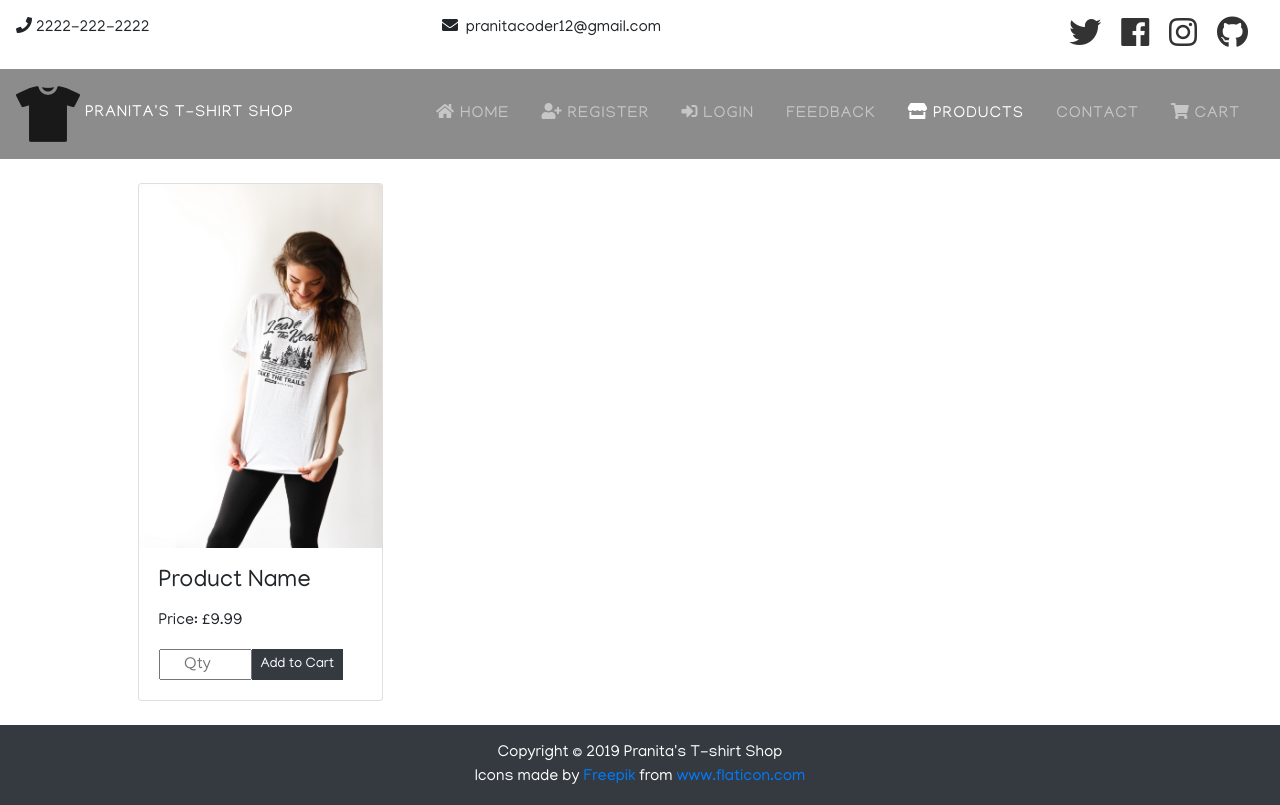
After one commit to pranitastudent/T-shirt-Shop-Project, a Django app: page /products/products/ in a window 1280 px wide. The commit adds this page. Run offline with Django 3.2, Linux system fonts and the light colour scheme; some libraries are stand-ins or nearby versions.

Commit message:
Product sample template complete - UI looks good

```diff
--- a/products/urls.py
+++ b/products/urls.py
@@ -0,0 +1,8 @@
+from django.urls import path
+from .views import all_products
+from django.conf.urls import url
+
+urlpatterns = [
+    path('products/', all_products, name='products'),
+
+]
--- a/products/views.py
+++ b/products/views.py
@@ -1,3 +1,8 @@
 from django.shortcuts import render
+from .models import Product
 
-# Create your views here.
+# Product View
+
+def all_products(request):
+    products = Product.objects.all()
+    return render(request,"products/products.html", {"products":products})
--- a/shop/static/css/style.css
+++ b/shop/static/css/style.css
@@ -5,6 +5,7 @@ body {
     position:relative;
     padding-bottom:80px;
     font-family: 'Manjari', sans-serif;
+
     }
 
 html {
@@ -37,6 +38,8 @@ html {
     background: #808080;
     opacity: 0.9;
     text-transform: uppercase;
+    letter-spacing: 1px;
+
 }
 
 
@@ -120,7 +123,8 @@ html {
       margin: auto;
   }
 
-  /*  Card styles */
+
+/*  Card styles */
 .form-body {
     width:100%;
 }
--- a/shop/urls.py
+++ b/shop/urls.py
@@ -9,6 +9,7 @@ urlpatterns = [
     path('', include('home.urls')),
     path('accounts/', include('accounts.urls')),
     path('contact/', include('contact.urls')),
+    path('products/', include('products.urls')),
     path('admin/', admin.site.urls),
     path('djrichtextfield/', include('djrichtextfield.urls')),
 
--- a/templates/home/index.html
+++ b/templates/home/index.html
@@ -44,7 +44,7 @@
 								<div class="card-body text-center">
 									<h4 class="card-title">January 2020 Best Selling!</h4>
 
-									<a class="btn btn-outline-success btn-lg" href="#">Shop Now</a>
+									<a class="btn btn-outline-success btn-lg" href="{% url 'products' %}">Shop Now</a>
 								</div>
 							</div>
 						</div>
@@ -55,7 +55,7 @@
 									alt="Second slide">
 								<div class="card-body text-center">
 									<h4 class="card-title">January 2020 Best Selling!</h4>
-									<a class="btn btn-outline-success btn-lg" href="#">Shop Now</a>
+									<a class="btn btn-outline-success btn-lg" href="{% url 'products' %}">Shop Now</a>
 								</div>
 							</div>
 						</div>
@@ -65,7 +65,7 @@
 									alt="Third slide">
 								<div class="card-body text-center">
 									<h4 class="card-title">January 2020 Best Selling!</h4>
-									<a class="btn btn-outline-success btn-lg" href="#">Shop Now</a>
+									<a class="btn btn-outline-success btn-lg" href="{% url 'products' %}">Shop Now</a>
 								</div>
 							</div>
 						</div>
--- a/templates/partials/_navbar.html
+++ b/templates/partials/_navbar.html
@@ -5,7 +5,7 @@
     <a class="navbar-brand" href="{% url 'index' %}"><img src="{% static 'img/logo.png'%}" alt="logo"><h6 class="d-inline align-middle">&nbsp;Pranita's T-shirt Shop</h6></a>
 
     {% if user.is_authenticated %}
-    <span class="username">User:&nbsp;{{user.username}}</span>
+    <span class="username"><strong>User:&nbsp;{{user.username}}</strong></span>
     {% endif %}
     <button class="navbar-toggler" type="button" data-toggle="collapse" data-target="#navbarNavAltMarkup">
          <span class="navbar-toggler-icon"></span>
@@ -65,7 +65,7 @@
                     {% else %}
                 <li class="nav-item mr-3">
                     {% endif %}
-                    <a class="nav-link" href="#"><i class="fas fa-store"></i>&nbsp;Products</a>
+                    <a class="nav-link" href="{% url 'products' %}"><i class="fas fa-store"></i>&nbsp;Products</a>
                 </li>
 
 
--- /dev/null
+++ b/templates/products/products.html
@@ -0,0 +1,32 @@
+{% extends 'base.html'%}
+{% load static %}
+{% block content%}
+<section>
+    <!-- search fields -->
+</section>
+
+<section id="products py-3">
+    <div class="container">
+        <div class="row">
+         <div class="col-md-4 col-xs-12 my-4">
+            <div class="card">
+                <img class="card-img-top"src="{% static 'img/slideimage1.jpg'%}" alt="Card image">
+                <div class="card-body">
+                  <h4 class="card-title">Product Name</h4>
+                  <p class="card-text">Price: £9.99</p>
+                  <div class="input-group">
+                      <input class="add-checkout text-center" name="quantity" type="number" min="1" max="999" class="form-control" placeholder="Qty">
+                       <span class="input-btn">
+                           <button class = "btn btn-dark rounded-0 btn-sm" type="submit">Add to Cart</button>
+                       </span>
+                    </div>
+                </div>
+              </div>
+         </div>
+        </div>
+    </div>
+</section>
+
+
+
+{% endblock %}
```
Also changed, not shown: contact/forms.py (+3 -6 lines), shop/settings.py (+7 -10 lines).
